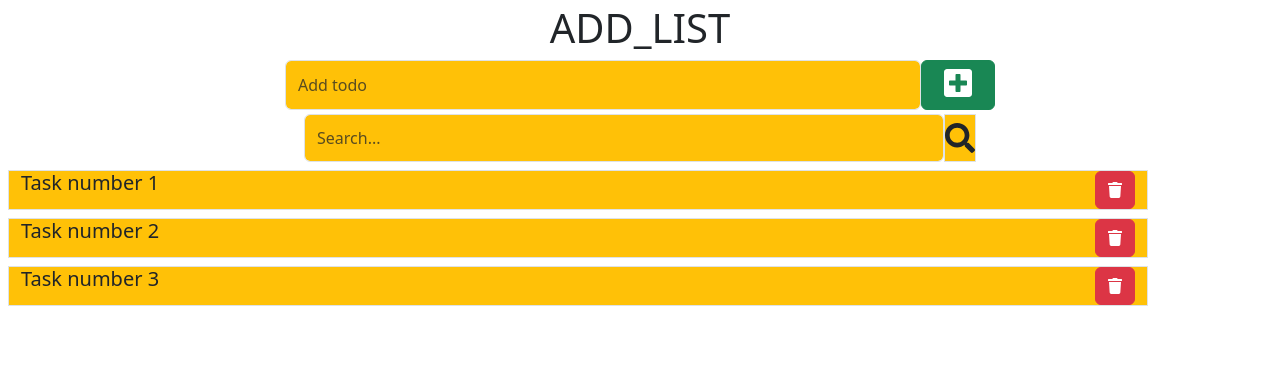
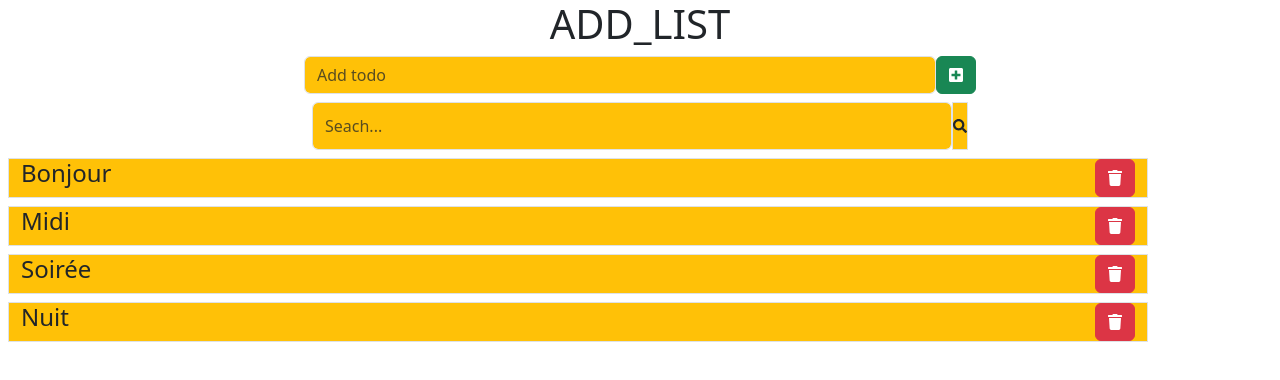
Before and after one commit to SamSOUMAH/todo.html, a React (Create React App) app in the folder my-app/: page / in a window 1280 px wide. Shown: the top 380 px of the page. Built offline with nearby package versions, Linux system fonts and the light colour scheme.

Commit message:
Add_List

```diff
--- /dev/null
+++ b/my-app/src/AddList.js
@@ -0,0 +1,35 @@
+import {useRef} from 'react'
+import {Button} from 'react-bootstrap'
+import "bootstrap/dist/css/bootstrap.min.css"
+import { faPenFancy, faTrash, faSearch, faPlusSquare} from '@fortawesome/free-solid-svg-icons'
+import { FontAwesomeIcon } from '@fortawesome/react-fontawesome'
+
+
+const AddList = (props) => {
+ const inputTask = useRef("");
+
+ const onAddTask= () => {
+     let input_value=inputTask.current.value;
+     inputTask.current.value="";
+    // console.log(input_value);
+     props.addTaskList(input_value)
+
+ }
+
+    return (
+        <div>
+             <div className="d-flex justify-content-center m-2">
+
+              <input type="text"
+              placeholder="Add todo"
+              className="form-control w-50 bg-warning"
+              ref={inputTask} />
+              <Button variant="success" onClick={()=>{ onAddTask()}}><FontAwesomeIcon icon={faPlusSquare} ></FontAwesomeIcon></Button>
+              </div>
+
+
+        </div>
+    )
+}
+
+export default AddList;
--- a/my-app/src/App.js
+++ b/my-app/src/App.js
@@ -1,12 +1,45 @@
-import ListElem from "./Components/ListElem";
+import {useState, useRef} from 'react'
+import AddList from './AddList'
+import {Button} from 'react-bootstrap'
+import "bootstrap/dist/css/bootstrap.min.css"
+import { faPenFancy, faTrash, faSearch, faPlusSquare} from '@fortawesome/free-solid-svg-icons'
+import { FontAwesomeIcon } from '@fortawesome/react-fontawesome';
+
+
+
 
 
 
 function App() {
+
+  const [data, setData]=useState(["Bonjour","Midi", "Soirée", "Nuit"]);
+  const AddNewTaskList=(taskNew)=>{
+
+    if(taskNew!==""){setData([...data, taskNew ])
+    alert('bien ajouter')}
+    else{alert('Vous n\'avez pas de valeur saisi')}
+  }
+
+
   return (
     <div className="App">
+      <h1 className="text-center">ADD_LIST</h1>
+    <div>
 
-      <ListElem></ListElem>
+    <AddList addTaskList={AddNewTaskList}/>
+
+    </div>
+
+    <div className="d-flex justify-content-center">
+      <input type="text" placeholder="Seach..." className="form-control w-50 bg-warning"></input><FontAwesomeIcon icon={faSearch} style={{with:'3rem', height:'3rem'}} className="border bg-warning"></FontAwesomeIcon>
+    </div>
+
+      {data.map((user)=>
+      <div className="container  d-flex justify-content-between border m-2 bg-warning ">
+          <h4>{user}</h4>
+          <Button variant="danger" ><FontAwesomeIcon icon={faTrash}></FontAwesomeIcon></Button>
+      </div>
+      )}
 
     </div>
   );
--- a/my-app/src/Components/AddList.js
+++ /dev/null
@@ -1,25 +0,0 @@
-
-import React from 'react'
-
-import { Button } from 'react-bootstrap'
-import {faPlusSquare } from "@fortawesome/free-solid-svg-icons";
-import "font-awesome/css/font-awesome.min.css"
-import { FontAwesomeIcon } from "@fortawesome/react-fontawesome";
-import 'bootstrap/dist/css/bootstrap.min.css';
-
-const AddList = () => {
-    return (
-        <div>
-        <h1 class="text-center"></h1>
-
-        <div className="d-flex justify-content-center bg-ganger">
-        <input type="text" placeholder="Add todo" className="form-control w-50 bg-warning"></input>
-        <Button variant="success"><FontAwesomeIcon icon={faPlusSquare}style={{ width:'3rem', height:'2rem' }}></FontAwesomeIcon></Button>
-        </div>
-
-
-        </div>
-    )
-}
-
-export default AddList
--- a/my-app/src/Components/FilterList.js
+++ /dev/null
@@ -1,18 +0,0 @@
-import { faSearch} from "@fortawesome/free-solid-svg-icons"
-import { FontAwesomeIcon } from "@fortawesome/react-fontawesome"
-
-
-
-
- const FilterList = () => {
-
-    return (
-        <div className=" d-flex  justify-content-center">
-       <input type="text" placeholder="Search..." className="form-control w-50 bg-warning "></input>
-       <FontAwesomeIcon icon={faSearch} style={{height:'3rem', width:'2rem'}} className="border bg-warning " ></FontAwesomeIcon>
-
-        </div>
-    )
-}
-
-export default FilterList
--- a/my-app/src/Components/ListElem.js
+++ /dev/null
@@ -1,63 +0,0 @@
-
-import {Button} from 'react-bootstrap'
-import "bootstrap/dist/css/bootstrap.min.css"
-import { faPenFancy, faTrash } from '@fortawesome/free-solid-svg-icons'
-import { FontAwesomeIcon } from '@fortawesome/react-fontawesome'
-import FilterList from './FilterList';
-import AddList from './AddList'
-import React,{Component} from 'react'
-
- export default class ListElem extends Component {
-    state={
-        data:[
-
-            { id: 1,
-              name:'Task number 1'
-
-             },
-
-             { id: 2,
-               name:'Task number 2'
-
-
-
-             },
-
-             { id:3,
-               name:'Task number 3'
-
-             }
-
-       ]
-
-    }
-
-
-   render(){
-    return (
-        <div>
-           <div className="text-center m-1">
-             <h1>ADD_LIST</h1>
-           <AddList/>
-           </div>
-
-             <div>
-             <FilterList ></FilterList>
-             </div>
-
-            {this.state.data.map((data) =>
-            (
-                <div className="List d-flex container justify-content-between border bg-warning m-2">
-               <h5> {data.name}</h5>
-                <Button variant="danger" className=""><FontAwesomeIcon icon={faTrash}></FontAwesomeIcon></Button>
-                </div>
-                )
-           )}
-
-        </div>
-
-    )
-}
-
-
-}
```
Also changed, not shown: my-app/src/Components/List.js (deleted, +0 -32 lines), my-app/src/App.css (added), my-app/src/Components/App.css (deleted).
